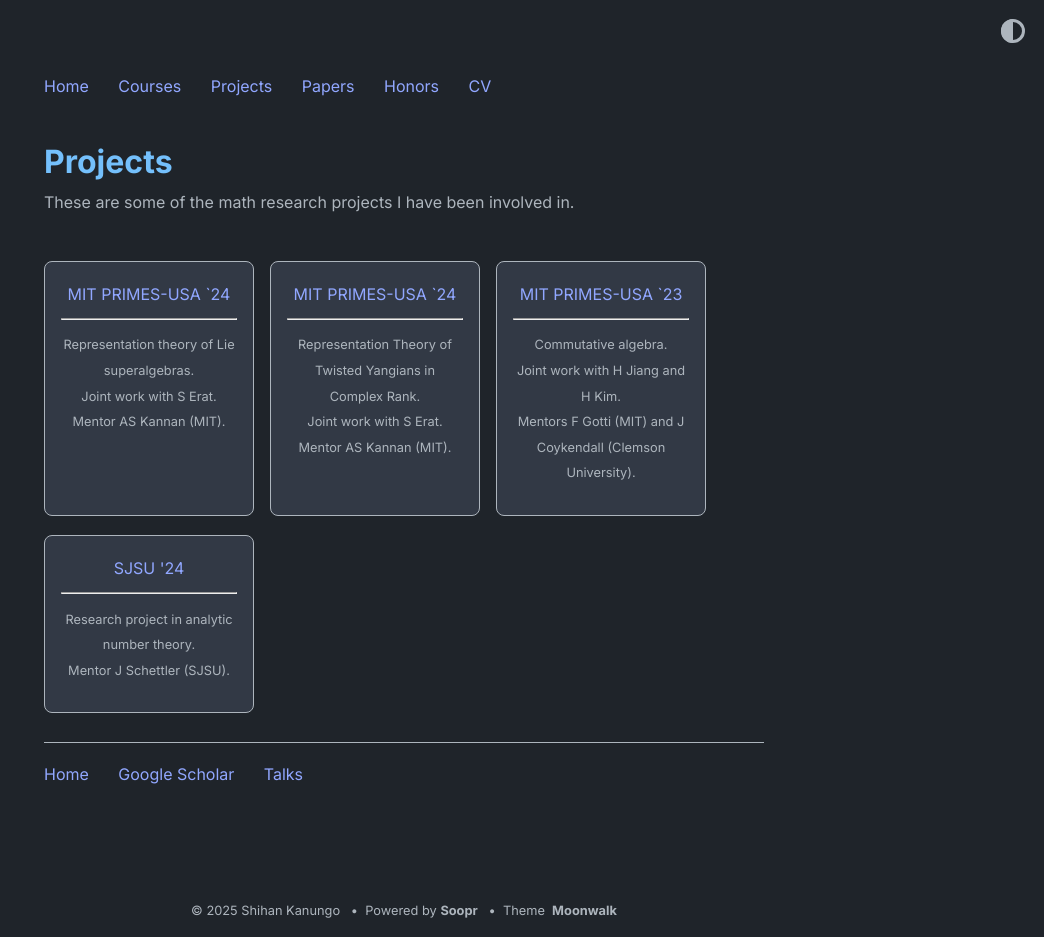
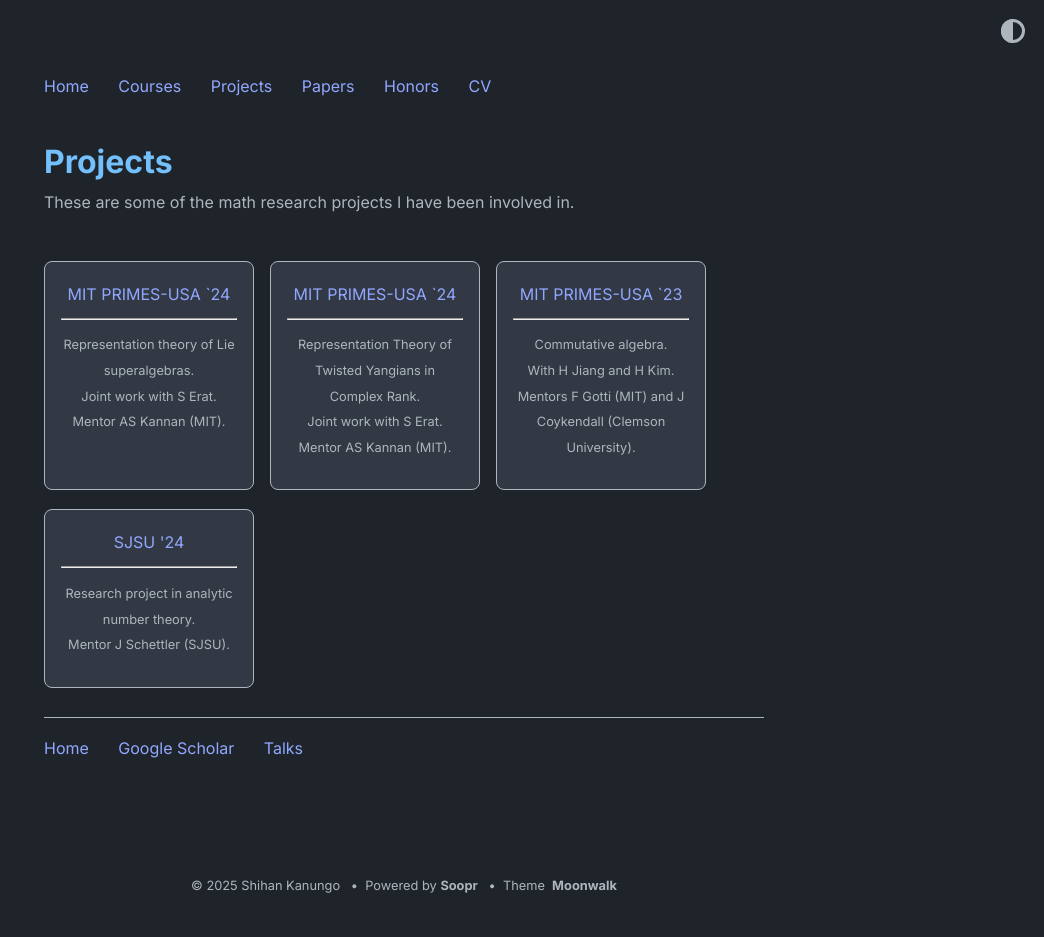
Before and after one commit to shihankanungo/shihankanungo.github.io, a Jekyll site: the page built from projects.md, in a window 1280 px wide. Shown: the whole page, without its empty margins (236-1280 px from the left). Built offline with Jekyll 4.4.1, drawn with Linux system fonts in a browser that asks for light colours; after the commit the page ends 911 px from its top, so only the background shows below that.

Commit message:
Update home.yml

```diff
--- a/_data/home.yml
+++ b/_data/home.yml
@@ -31,7 +31,7 @@ project_entries:
 
   - title: MIT PRIMES-USA `23
     url: https://arxiv.org/pdf/2307.09645
-    desc: Commutative algebra. <br> Joint work with H Jiang and H Kim. <br> Mentors F Gotti (MIT) and J Coykendall (Clemson University).
+    desc: Commutative algebra. <br> With H Jiang and H Kim. <br> Mentors F Gotti (MIT) and J Coykendall (Clemson University).
 
   - title: SJSU '24
     url: https://arxiv.org/pdf/2410.07534
```
